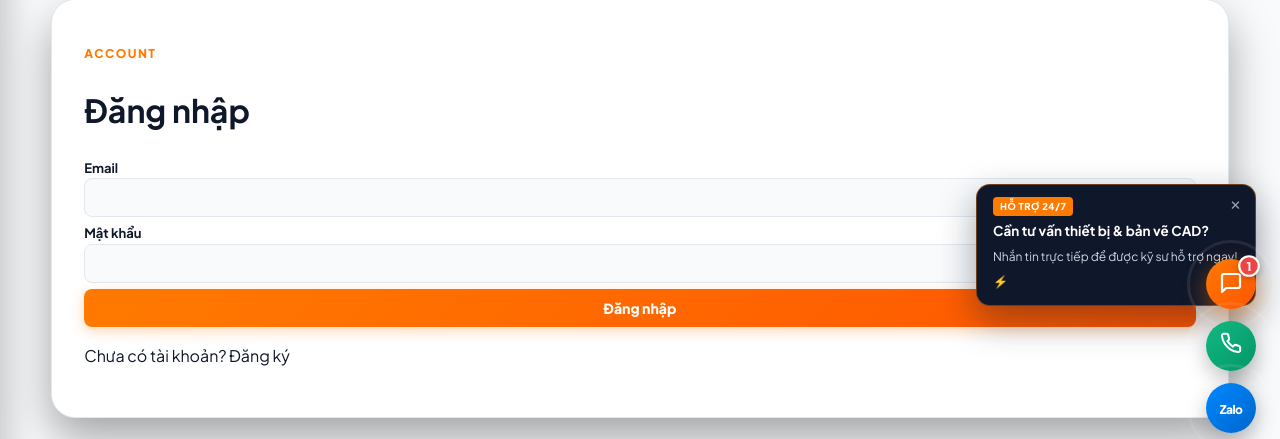
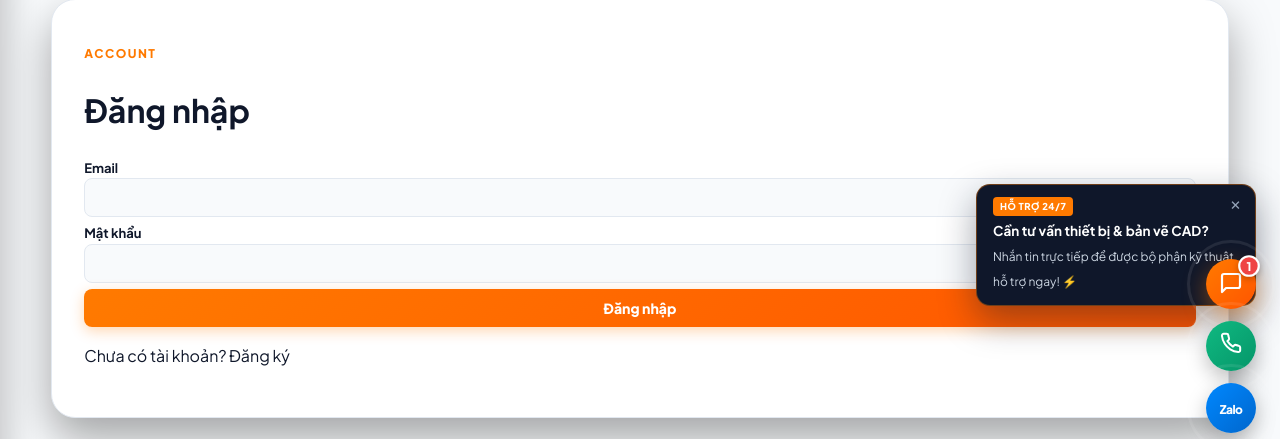
Before and after one commit to trinhnhiemtdh-hash/Nhiem-Autotech-Electrical, a Flask app: page /login in a window 1280 px wide. Shown: the part 219-658 px from the top of the page. Run offline with Flask 3, Linux system fonts and the light colour scheme; data that the repository does not hold is empty.

Commit message:
Update chat auto replies: 1st message contact confirm, 2nd technical team reply

```diff
--- a/app.py
+++ b/app.py
@@ -1195,7 +1195,13 @@ def api_chat_support():
     except Exception as e:
         print(f"[MAIL ALERT WARN] Could not send email alert: {e}")
 
-    reply = "Cảm ơn bạn! Nhiệm Autotech đã nhận được tin nhắn. Kỹ sư sẽ phản hồi trực tiếp cho bạn tại đây ngay nhé!"
+    # Phản hồi tự động theo số lần khách gửi:
+    user_msg_count = ChatMessage.query.filter_by(session_id=session_id, sender="user").count()
+    if user_msg_count <= 1:
+        reply = "Cảm ơn bạn! Nhiệm Autotech đã nhận được thông tin. Chúng tôi sẽ phản hồi hoặc liên hệ qua SĐT của bạn ngay nhé!"
+    else:
+        reply = "Cảm ơn bạn! Nhiệm Autotech đã nhận được tin nhắn. Bộ phận kỹ thuật sẽ phản hồi trực tiếp cho bạn tại đây ngay nhé!"
+
     return jsonify({
         "success": True,
         "reply": reply,
--- a/static/js/chat.js
+++ b/static/js/chat.js
@@ -77,7 +77,7 @@ function renderSavedMessages() {
           <img src="/static/images/logo.jpg?v=2" alt="Kỹ sư" onerror="this.src='/static/images/logo.png';">
         </div>
         <div class="msg-bubble-wrap">
-          <div class="msg-author" style="color:#0284c7;font-weight:700;">⚡ ${escapeHtml(msg.sender_name || "Kỹ sư Nhiệm Autotech")}</div>
+          <div class="msg-author" style="color:#0284c7;font-weight:700;">⚡ ${escapeHtml(msg.sender_name || "Bộ phận kỹ thuật Nhiệm Autotech")}</div>
           <div class="msg-bubble" style="background:#f0f9ff;border:1px solid #bae6fd;color:#0f172a;box-shadow:0 1px 3px rgba(0,0,0,0.04);">
             ${escapeHtml(msg.text)}
           </div>
@@ -243,9 +243,11 @@ async function handleSendChat(e) {
     setTimeout(() => {
       if (typing) typing.style.display = "none";
 
-      const replyText = (data && data.reply)
-        ? data.reply
-        : "Cảm ơn bạn! Nhiệm Autotech đã nhận được tin nhắn và kỹ sư sẽ phản hồi ngay tại đây nhé!";
+      const userMsgCount = history.filter(h => h.sender === "user").length;
+      const defaultReply = userMsgCount <= 1
+        ? "Cảm ơn bạn! Nhiệm Autotech đã nhận được thông tin. Chúng tôi sẽ phản hồi hoặc liên hệ qua SĐT của bạn ngay nhé!"
+        : "Cảm ơn bạn! Nhiệm Autotech đã nhận được tin nhắn. Bộ phận kỹ thuật sẽ phản hồi trực tiếp cho bạn tại đây ngay nhé!";
+      const replyText = (data && data.reply) ? data.reply : defaultReply;
       const replyTime = formatCurrentTime();
 
       const botMsgEl = document.createElement("div");
@@ -323,7 +325,7 @@ async function pollAdminMessages() {
             const adminItem = {
               id: m.id,
               sender: "admin",
-              sender_name: m.sender_name || "Kỹ sư Nhiệm Autotech",
+              sender_name: m.sender_name || "Bộ phận kỹ thuật Nhiệm Autotech",
               text: m.message,
               time: m.time || formatCurrentTime()
             };
@@ -361,7 +363,7 @@ async function pollAdminMessages() {
               if (teaser) {
                 const teaserSpan = teaser.querySelector(".chat-teaser-text span");
                 if (teaserSpan) {
-                  teaserSpan.innerHTML = `<strong>Kỹ sư vừa trả lời:</strong> "${escapeHtml(m.message.slice(0, 45))}..." ⚡`;
+                  teaserSpan.innerHTML = `<strong>Bộ phận kỹ thuật vừa trả lời:</strong> "${escapeHtml(m.message.slice(0, 45))}..." ⚡`;
                 }
                 teaser.style.display = "flex";
                 teaser.classList.add("show");
--- a/templates/_chat_widget.html
+++ b/templates/_chat_widget.html
@@ -4,7 +4,7 @@
   <div class="chat-teaser-badge">HỖ TRỢ 24/7</div>
   <div class="chat-teaser-text">
     <strong>Cần tư vấn thiết bị & bản vẽ CAD?</strong>
-    <span>Nhắn tin trực tiếp để được kỹ sư hỗ trợ ngay! ⚡</span>
+    <span>Nhắn tin trực tiếp để được bộ phận kỹ thuật hỗ trợ ngay! ⚡</span>
   </div>
   <button type="button" class="chat-teaser-close" onclick="event.stopPropagation(); dismissChatTeaser();" aria-label="Đóng gợi ý">×</button>
 </div>
```
